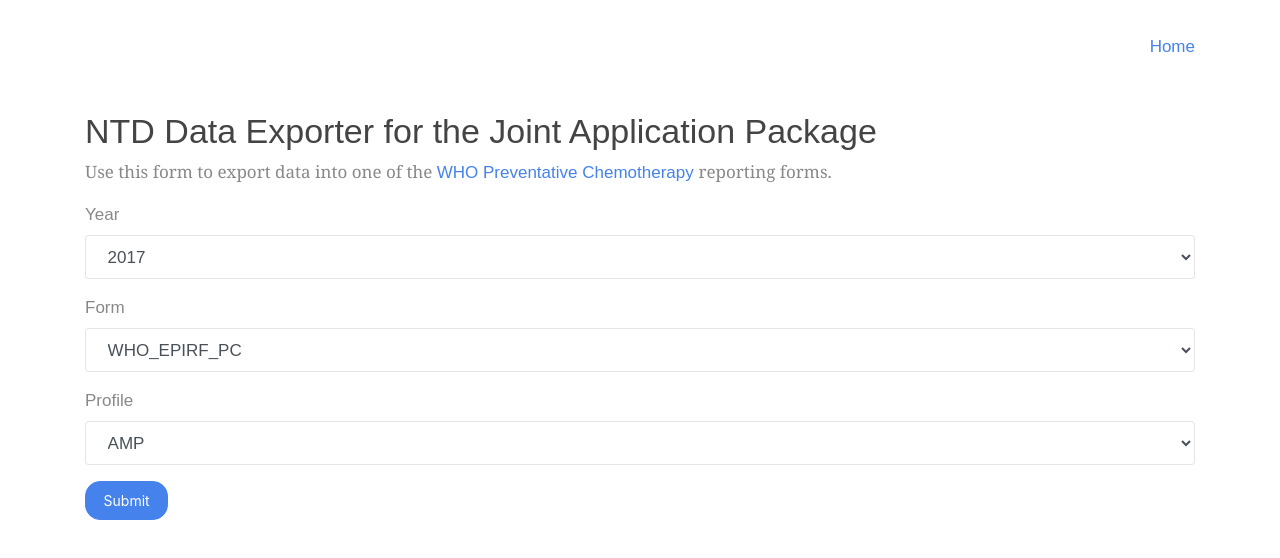
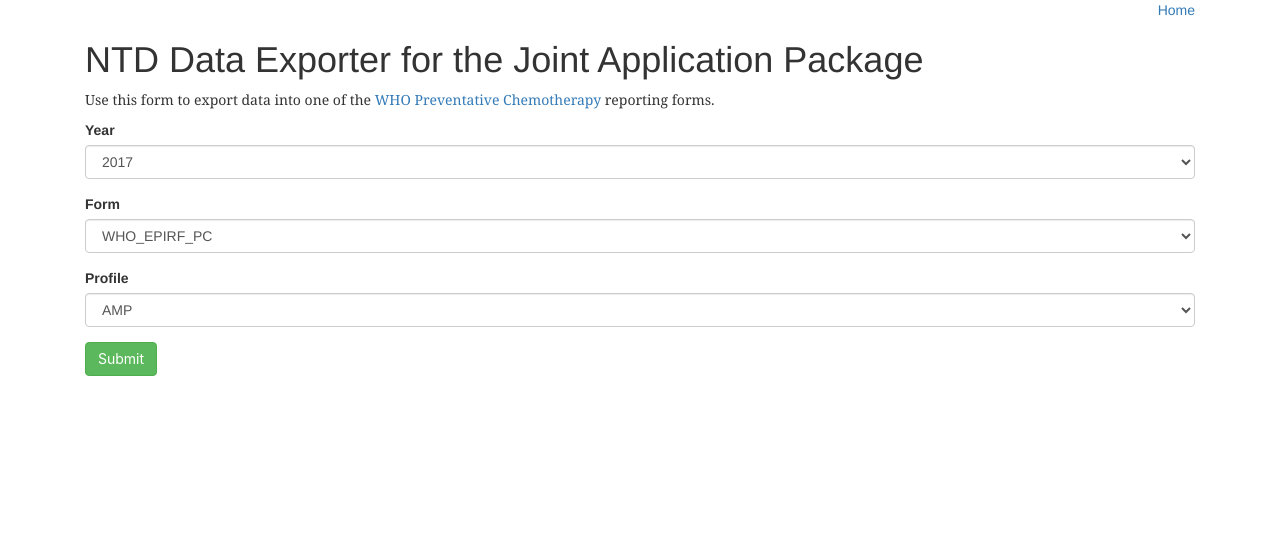
Before and after one commit to GHDRTI/ntd-import-jam, an Angular app: page / in a window 1280 px wide. Shown: the top 558 px of the page. Built offline with nearby package versions, Linux system fonts and the light colour scheme.

Commit message:
use a component

```diff
--- a/src/app/app.component.html
+++ b/src/app/app.component.html
@@ -1,63 +1,6 @@
-<html>
-<head></head>
-
-<body>
 <div class="container">
-
-<div class="float-right h-100">
+<div class="float-right">
 <a href="/">Home</a>
 </div>
-<br><br><br>
-
-<div class="row">
-  <div class="col-sm">
-      <h2>{{ title }}</h2>
-      <p>Use this form to export data into one of the  <a href="http://www.who.int/neglected_diseases/preventive_chemotherapy/reporting/en/">WHO Preventative Chemotherapy </a> reporting forms. </p>
-  </div>
 </div>
-
-<div class="row">
-  <div class="col-sm">
-
-    <div id="form-messages"></div>
-
-    <form action="https://m1t3fvf8cd.execute-api.us-east-1.amazonaws.com/default/queue-jap-export" method="POST" id="workbook-form">
-        <fieldset>
-
-          <div class="form-group">
-            <label for="yearSelect">Year</label>
-            <select name="year" class="form-control" id="yearSelect">
-              <option value="2017">2017</option>
-            </select>
-          </div>
-
-          <div class="form-group">
-            <label for="formSelect">Form</label>
-            <select name="type" class="form-control" id="formSelect">
-              <option value="epirf">WHO_EPIRF_PC</option>
-              <option value="epirf">WHO_JRF_PC_v3</option>
-              <option value="epirf">WHO_JRSM_PC_v3</option>
-            </select>
-          </div>
-
-          <div class="form-group">
-            <label for="profileSelect">Profile</label>
-            <select name="to" class="form-control" id="profileSelect">
-              <option value="apreston@rti.org">AMP</option>
-              <option value="apavluck@rti.org">AP</option>
-              <option value="adam@callawaywilson.com">AW</option>
-            </select>
-          </div>
-
-          <input type="submit" class="btn btn-primary" value="Submit" />
-
-      </fieldset>
-    </form>
-  </div>
-</div>
-
-
-</div>
-
-</body>
-</html>
+<app-workbook-request-form></app-workbook-request-form>
--- /dev/null
+++ b/src/app/workbook-request-form/workbook-request-form.component.html
@@ -0,0 +1,46 @@
+<div class="container">
+
+<div class="row">
+  <div class="col-sm">
+      <h1>{{ title }}</h1>
+      <p>Use this form to export data into one of the  <a href="http://www.who.int/neglected_diseases/preventive_chemotherapy/reporting/en/">WHO Preventative Chemotherapy </a> reporting forms. </p>
+  </div>
+</div>
+<div class="row">
+  <div class="col-sm">
+
+    <form (ngSubmit)="onSubmit()" #workbookRequestForm="ngForm">
+
+         <div class="form-group">
+            <label for="yearSelect">Year</label>
+
+            <select name="year" class="form-control" id="yearSelect">
+              <option value="2017">2017</option>
+            </select>
+          </div>
+
+          <div class="form-group">
+            <label for="formSelect">Form</label>
+            <select name="type" class="form-control" id="formSelect">
+              <option value="epirf">WHO_EPIRF_PC</option>
+              <option value="jrf">WHO_JRF_PC_v3</option>
+              <option value="jrsm">WHO_JRSM_PC_v3</option>
+            </select>
+          </div>
+
+          <div class="form-group">
+            <label for="profileSelect">Profile</label>
+            <select name="to" class="form-control" id="profileSelect">
+              <option value="apreston@rti.org">AMP</option>
+              <option value="apavluck@rti.org">AP</option>
+              <option value="adam@callawaywilson.com">AW</option>
+            </select>
+          </div>
+
+      <button type="submit" class="btn btn-success">Submit</button>
+
+    </form>
+</div>
+  </div>
+
+</div>
--- /dev/null
+++ b/src/app/workbook-request-form/workbook-request-form.component.ts
@@ -0,0 +1,27 @@
+import { Component } from '@angular/core';
+
+import { WorkbookRequest }    from '../workbook-request';
+
+@Component({
+  selector: 'app-workbook-request-form',
+  templateUrl: './workbook-request-form.component.html',
+  styleUrls: ['./workbook-request-form.component.css']
+})
+export class WorkbookRequestFormComponent  {
+
+  title = 'NTD Data Exporter for the Joint Application Package';
+
+  model = new WorkbookRequest();
+
+  submitted = false;
+
+  onSubmit() {
+  	this.submitted = true;
+	console.log("i am there");
+
+  }
+
+  // TODO: Remove this when we're done
+  get diagnostic() { return JSON.stringify(this.model); }
+
+}
--- /dev/null
+++ b/src/app/workbook-request.ts
@@ -0,0 +1,6 @@
+export class WorkbookRequest {
+
+
+
+
+}
--- a/src/styles.css
+++ b/src/styles.css
@@ -1,24 +1,3 @@
 /* You can add global styles to this file, and also import other style files */
 
-/* Application-wide Styles */
-h1 {
-  color: #369;
-  font-family: Arial, Helvetica, sans-serif;
-  font-size: 250%;
-}
-h2, h3 {
-  color: #444;
-  font-family: Arial, Helvetica, sans-serif;
-  font-weight: lighter;
-}
-body {
-  margin: 2em;
-}
-body, input[text], button {
-  color: #888;
-  font-family: Cambria, Georgia;
-}
-/* everywhere else */
-* {
-  font-family: Arial, Helvetica, sans-serif;
-}
+@import url('https://unpkg.com/bootstrap@3.3.7/dist/css/bootstrap.min.css');
```
Also changed, not shown: src/app/app.module.ts (+10 -4 lines), src/app/workbook-request-form/workbook-request-form.component.css (added), 1 other file (tests, documents, lock files or other folders).
